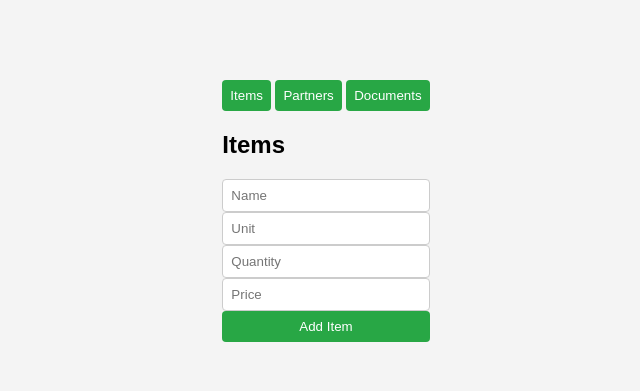
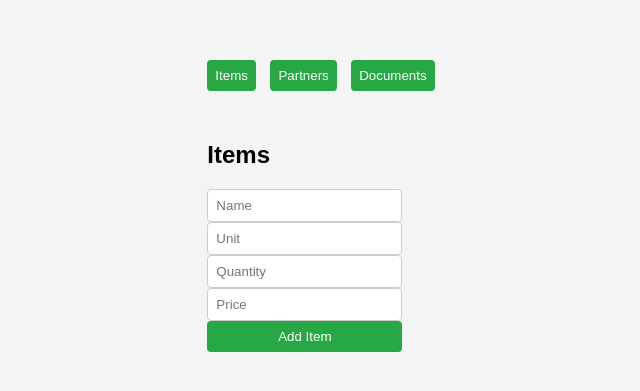
Before and after one commit to PepoVelikov/warehouse, a website: page public/dashboard.html in a window 1280 px wide. Shown: the part 189-580 px from the top of the page, without its empty margins (314-954 px from the left). Drawn offline with Linux system fonts and the light colour scheme; no server answers; sample sign-in values are in the browser's storage.

Commit message:
Update styles.css with neq fuction

```diff
--- a/public/styles.css
+++ b/public/styles.css
@@ -60,3 +60,21 @@ p {
 a {
   color: #007bff;
 }
+
+.dashboard {
+  display: flex;
+  flex-direction: column;
+  align-items: flex-start;
+}
+
+.nav button {
+  margin-right: 10px;
+}
+
+.section, .sub-section {
+  margin-top: 20px;
+}
+
+button {
+  margin-bottom: 10px;
+}
```
